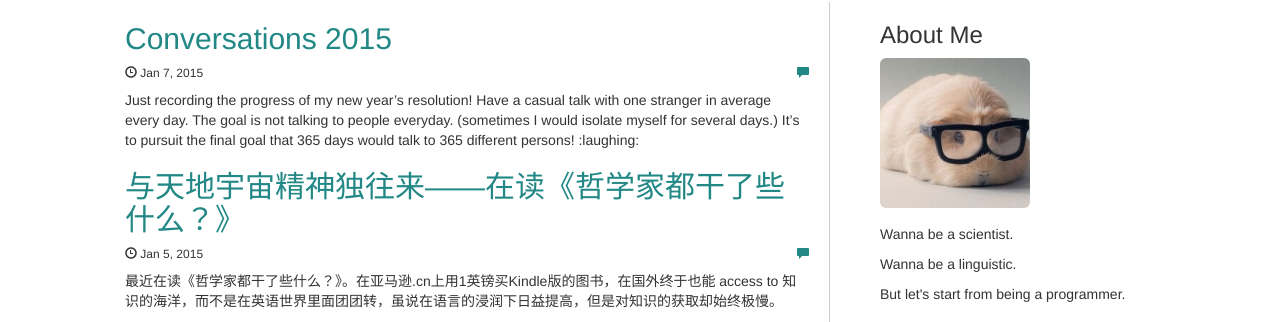
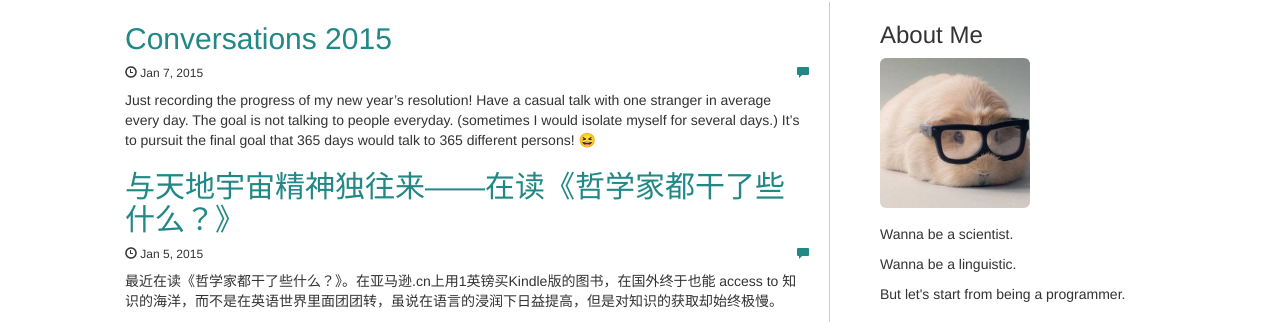
Before and after one commit to SeffyVon/SeffyVon.github.io, a Jekyll site: the page built from index.html, in a window 1280 px wide and 900 px high, scrolled down 510 px. Shown: the part 168-490 px from the top of the window. Built offline with Jekyll 4.4.1, drawn with Linux system fonts in a browser that asks for light colours; nearby versions of some CDN libraries; emoji names are drawn with the system emoji font; comment, search, counter and statistics services are not loaded; some of the changed lines change nothing that is shown.

Commit message:
style update

```diff
--- a/_config.yml
+++ b/_config.yml
@@ -23,4 +23,4 @@ syntax-highlighting:
   enabled : true
   css: syntax.css
 
-gems: ["emoji_for_jekyll"]
+gems: ["jemoji"]
```
